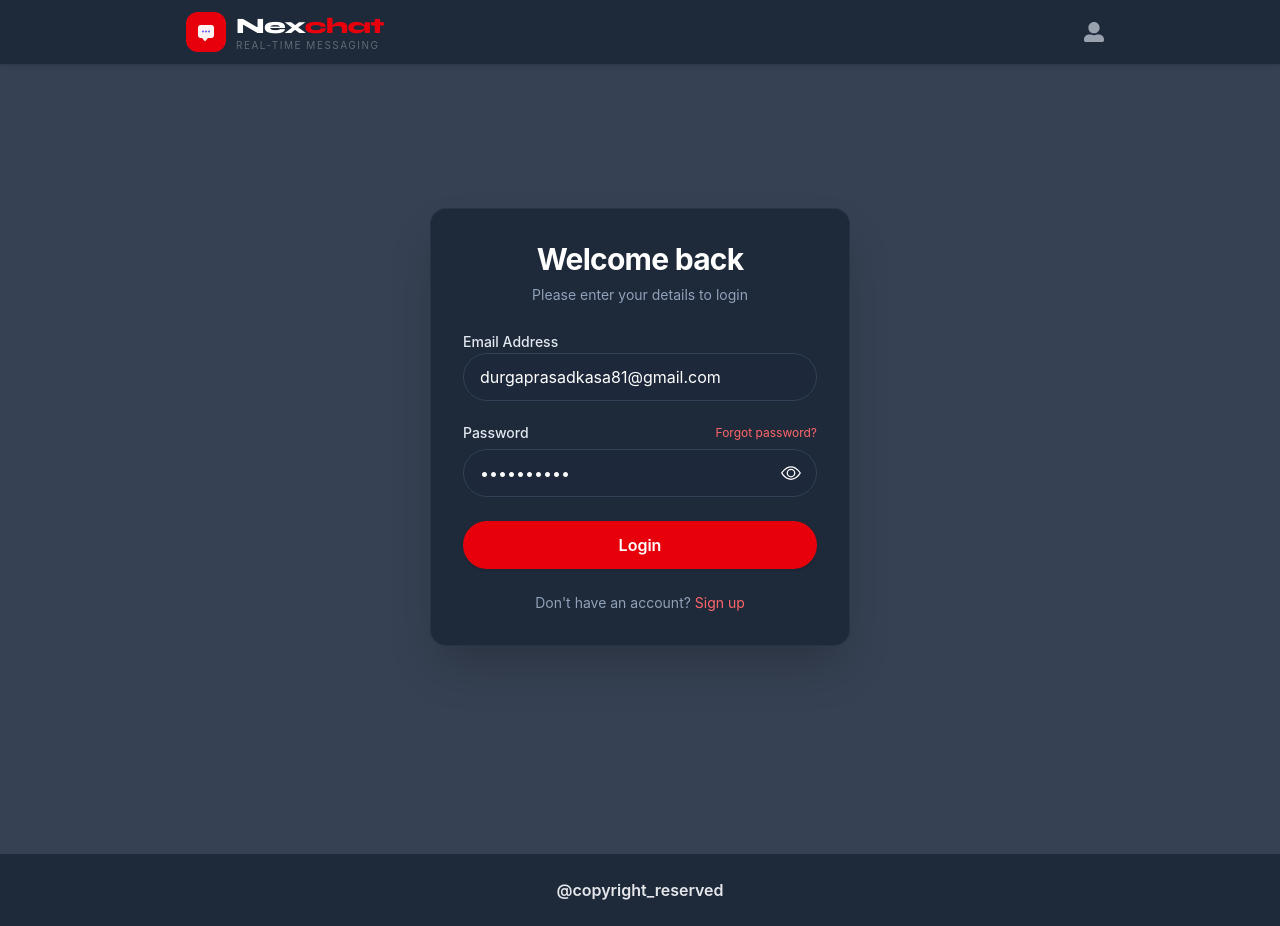
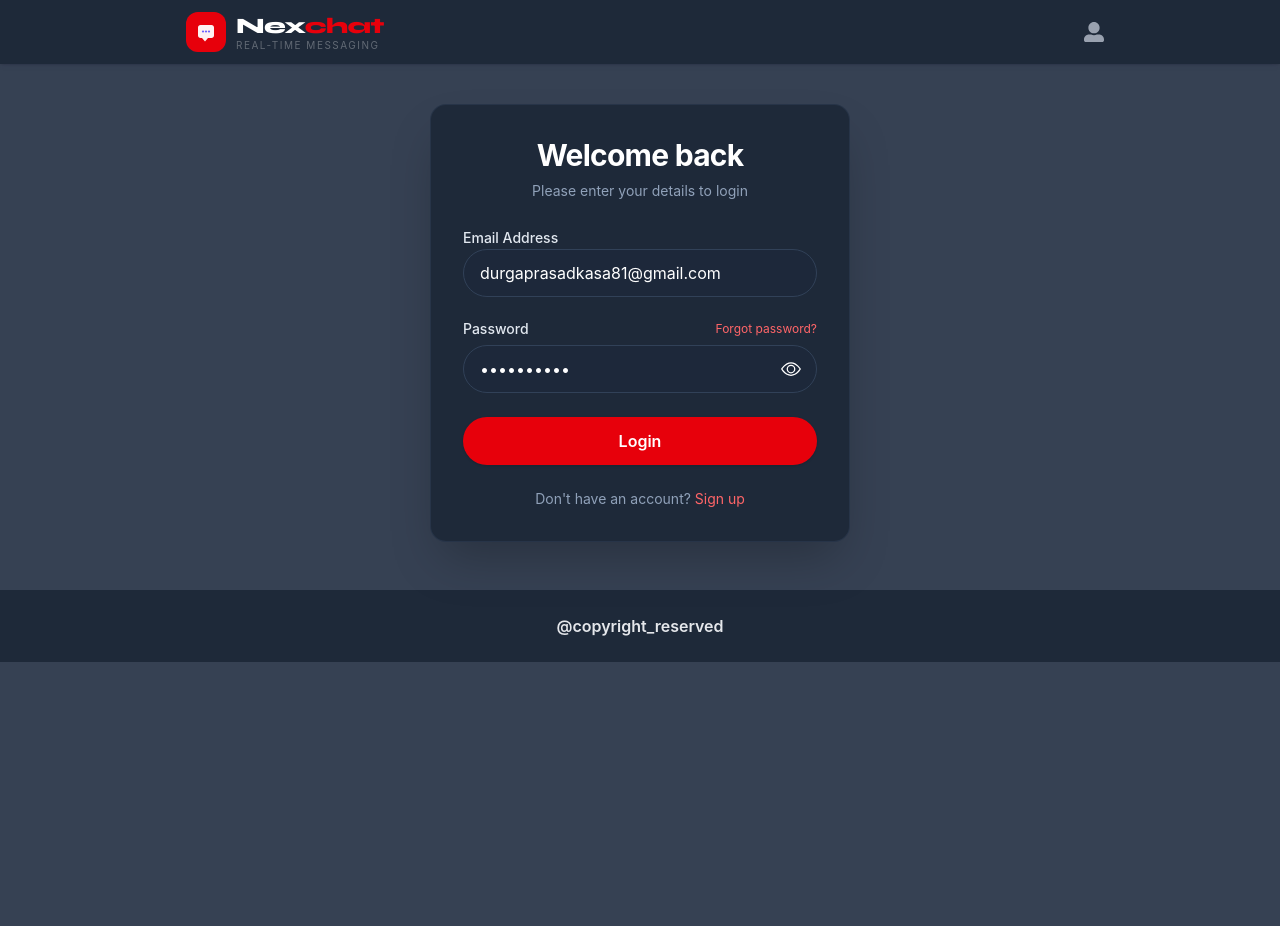
Before and after one commit to prasad7217/ChatApp_Frontend, a React (Vite) app: page /login in a window 1280 px wide. After the commit the page ends 800 px from the top, so only its background shows below. Built offline with nearby package versions, Linux system fonts and the light colour scheme; no server answers.

Commit message:
fixed ui bugs

```diff
--- a/src/components/Body.jsx
+++ b/src/components/Body.jsx
@@ -23,12 +23,9 @@ const Body = () => {
                     observer.unobserve(element)
                 }
             })
-
-
         },
             { threshold: 0.6 }
         )
-
         if (element) observer.observe(element);
 
         const observer1 = new IntersectionObserver((entries) => {
@@ -39,7 +36,6 @@ const Body = () => {
                     entry.target.classList.add("show");
                     observer1.unobserve(entry.target)
                 }
-
             })
 
         }, { threshold: 0.6 })
@@ -114,7 +110,6 @@ const Body = () => {
                             </div>
                         </div>
                     </div>
-
                     {/* Right Content: Chat Mockup */}
                     <div className="relative flex justify-center lg:justify-end">
                         {/* Decorative background glow */}
--- a/src/components/UserAuthentication/Login.jsx
+++ b/src/components/UserAuthentication/Login.jsx
@@ -33,9 +33,9 @@ const Login = () => {
     }
 
     return (
-        <div className="w-full bg-gray-700 flex items-center justify-center mt-12 py-8 xl:my-24">
+        <div className="w-full bg-gray-700 flex items-center justify-center mt-12 py-8 ">
             <div className="min-h-[77vh] xl:min-h-[55vh] flex items-center justify-center px-4">
-                <div className="xl:w-[420px] lg:w-[420px] md:w-[400px] w-[350px] max-w-md p-8 space-y-6 rounded-2xl bg-gray-800 shadow-2xl border border-slate-700/50 lg:my-20">
+                <div className="xl:w-[420px] lg:w-[420px] md:w-[400px] w-[350px] max-w-md p-8 space-y-6 rounded-2xl bg-gray-800 shadow-2xl border border-slate-700/50 lg:my-4">
                     <div className="space-y-2 text-center">
                         <h1 className="text-3xl font-bold tracking-tight text-white">Welcome back</h1>
                         <p className="text-sm text-slate-400">Please enter your details to login</p>
--- a/src/components/UserAuthentication/Signup.jsx
+++ b/src/components/UserAuthentication/Signup.jsx
@@ -36,7 +36,7 @@ const SignUp = () => {
 
     return (
         <div className="flex items-center justify-center bg-gray-700 p-4 ">
-            <div className="w-full max-w-lg p-8 space-y-2 bg-gray-800 rounded-3xl shadow-2xl my-8 xl:my-16">
+            <div className="w-full max-w-lg p-8 space-y-2 bg-gray-800 rounded-3xl shadow-2xl my-8 lg:my-4 md:my-4 xl:my-4 2xl:my-4">
                 {/* Header */}
                 <div className="space-y-2 text-center">
                     <h1 className="text-3xl font-bold tracking-tight text-white">Create Account</h1>
```
